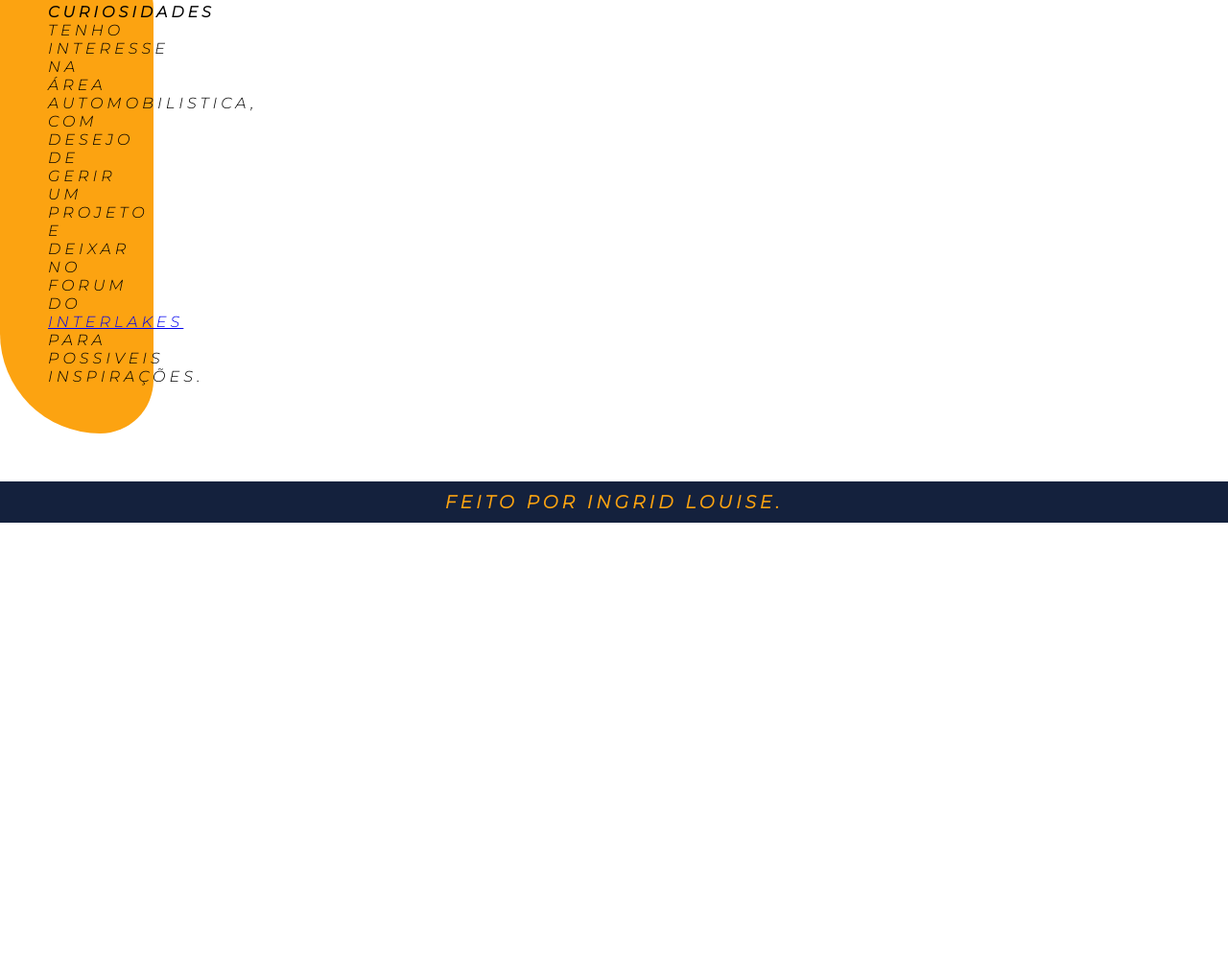
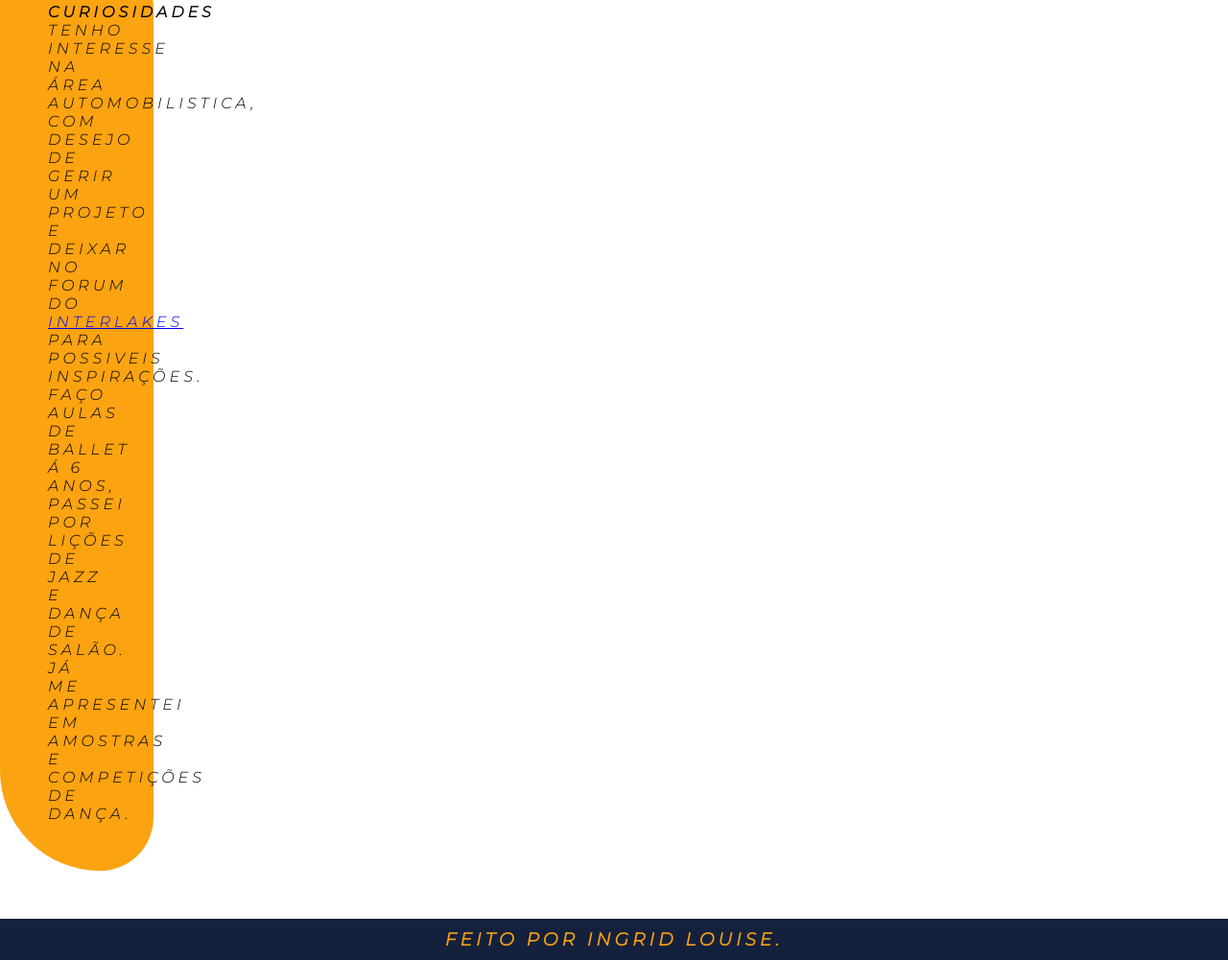
Before and after one commit to ingridl-alves/ingridl-alves.github.io, a plain HTML site: page index.html in a window 1280 px wide. Shown: the part 2005-3006 px from the top of the page at 96% size. Before the commit the page ends 2550 px from the top, so only its background shows below. Drawn offline with Linux system fonts and the light colour scheme.

Commit message:
atualizaçao curiosidade

```diff
--- a/index.html
+++ b/index.html
@@ -76,6 +76,9 @@
             <h4 id="funfact">Curiosidades</h4>
             <p>Tenho interesse na área automobilistica, com desejo de gerir um projeto e deixar no forum do <a
                     href="https://flatout.com.br/?cache" target="_blanck">Interlakes</a> para possiveis inspirações.</p>
+                    <p>Faço aulas de ballet á 6 anos, passei por lições de jazz e dança de salão. Já me apresentei em amostras
+                        e competições de dança.
+                    </p>
         </article>
     </section>
     <footer>
```
